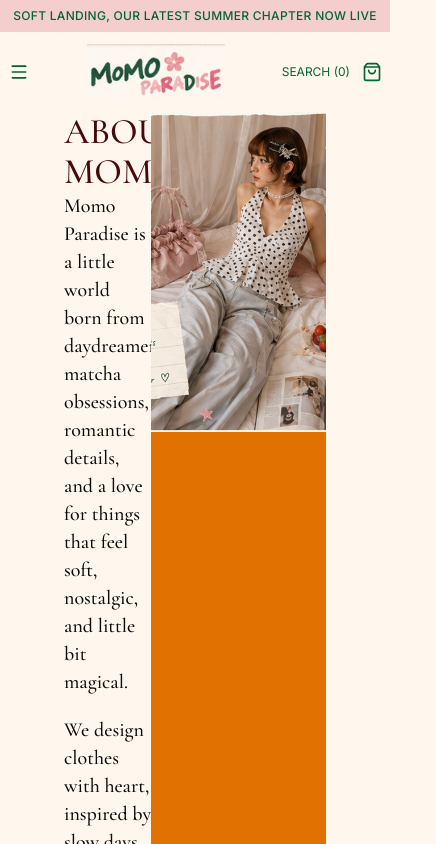
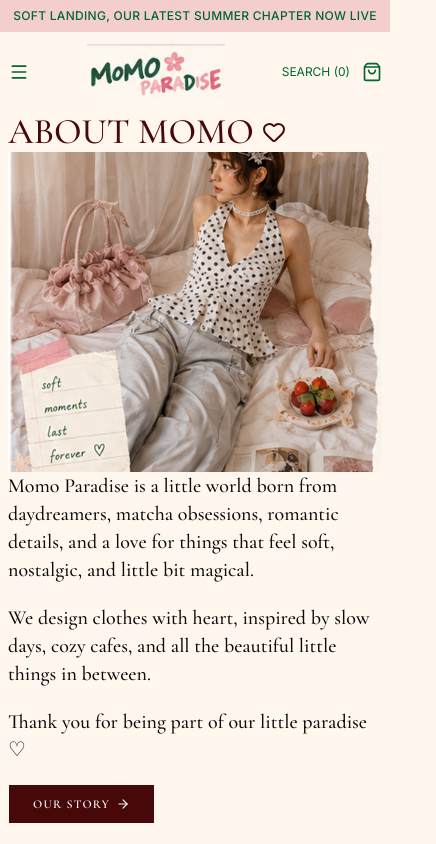
Before and after one commit to joyadeep/momo-paradise, a Next.js app: page /about in a window 390 px wide. Shown: the top 844 px of the page, 436 px wide, since content can reach past the window. Built offline with nearby package versions, Linux system fonts and the light colour scheme.

Commit message:
make about page mobile responsive

```diff
--- a/app/_components/heroSection.tsx
+++ b/app/_components/heroSection.tsx
@@ -4,7 +4,7 @@
 
 const HeroSection = () => {
   return (
-    <section className="px-2 flex flex-col md:flex-row justify-between items-center lg:h-screen w-full bg-orange-50 border-b border-gray-300">
+    <section className="px-2 flex flex-col md:flex-row justify-between items-center lg:h-screen w-full bg-orange-50">
         <Image src="/images/model.png" loading="eager" alt="model" width={300} height={500} className="w-full h-40 lg:w-2/5 lg:h-screen object-cover" />
         <div className="w-full lg:w-fit">
             <p className="text-green-800 uppercase pt-3">chapter 01</p>
--- a/app/about/page.tsx
+++ b/app/about/page.tsx
@@ -6,10 +6,13 @@
 
 const About = () => {
   return (
-    <main className='px-16 font-cormorant-garamond font-medium'>
-    <section className="flex">
-        <div className='w-1/3 text-xl font-medium'>
-            <h1 className=' text-red-950 text-4xl uppercase font-medium flex  items-center gap-1'>About momo <Heart/> </h1>
+    <main className='px-2 lg:px-16 font-cormorant-garamond font-medium'>
+    <section className="flex flex-col lg:flex-row">
+        <div className='w-full lg:w-1/3 text-xl font-medium'>
+            <h1 className=' text-red-950 text-4xl uppercase font-medium flex  items-center gap-2'>About momo <Heart/> </h1>
+            <div className='grow block lg:hidden'>
+                <Image src="/images/model.png" alt="shop" width={500} height={500} className="w-full h-80 object-cover" />
+            </div>
             <p>
                 Momo Paradise is a little world born from daydreamers, matcha obsessions, romantic details, and a love for things that feel soft, nostalgic, and little bit magical.
             </p>
@@ -19,11 +22,11 @@
             <p>Thank you for being part of our little paradise ⁠♡ </p>
             <Button className='bg-red-950 mt-5'>Our story <ArrowRight/> </Button>
         </div>
-        <div className='grow bg-amber-600'>
+        <div className='grow hidden lg:block'>
             <Image src="/images/model.png" alt="shop" width={500} height={500} className="w-full h-80 object-cover" />
         </div>
     </section>
-    <section className='mt-5 border-t border-gray-300 py-10 flex justify-between gap-10 items-center text-red-950 uppercase'>
+    <section className='mt-5 text-base lg:text-lg text-center border-t border-gray-300 py-10 grid grid-cols-4 items-center text-red-950 uppercase'>
         <div>
             <div className='text-5xl text-center'>❀</div>
             <p>made in small batches</p>
```
